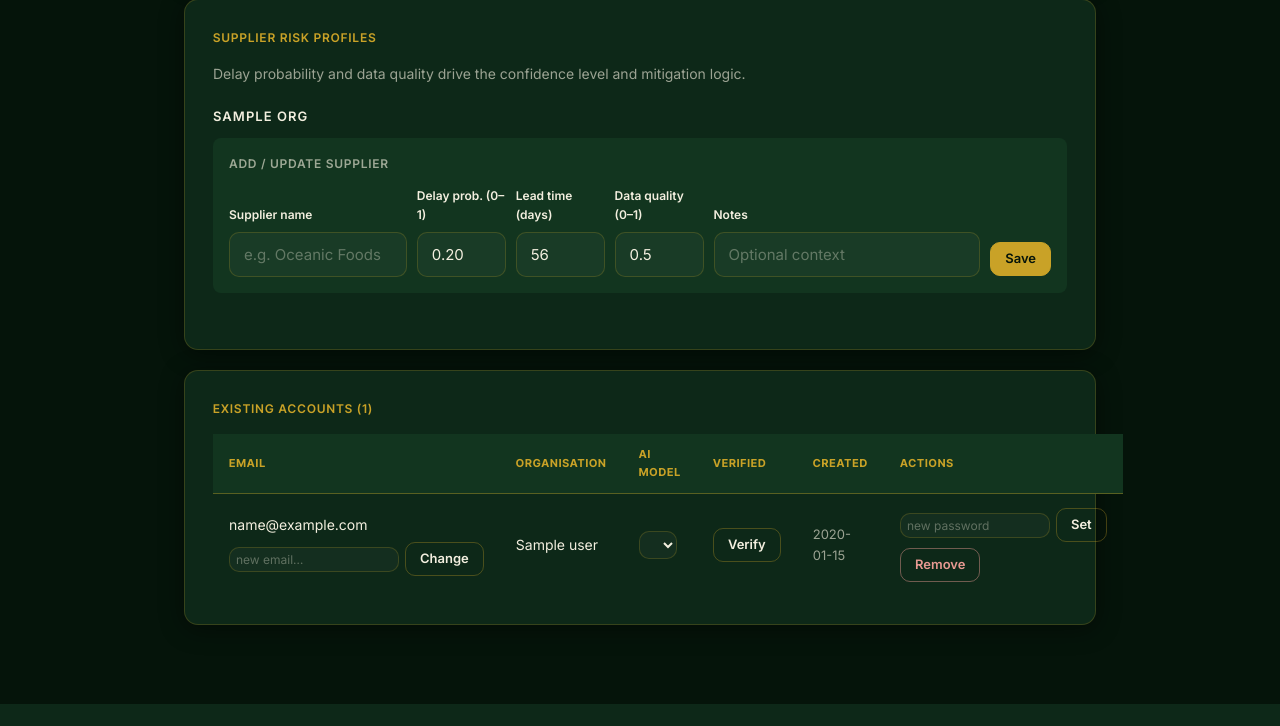
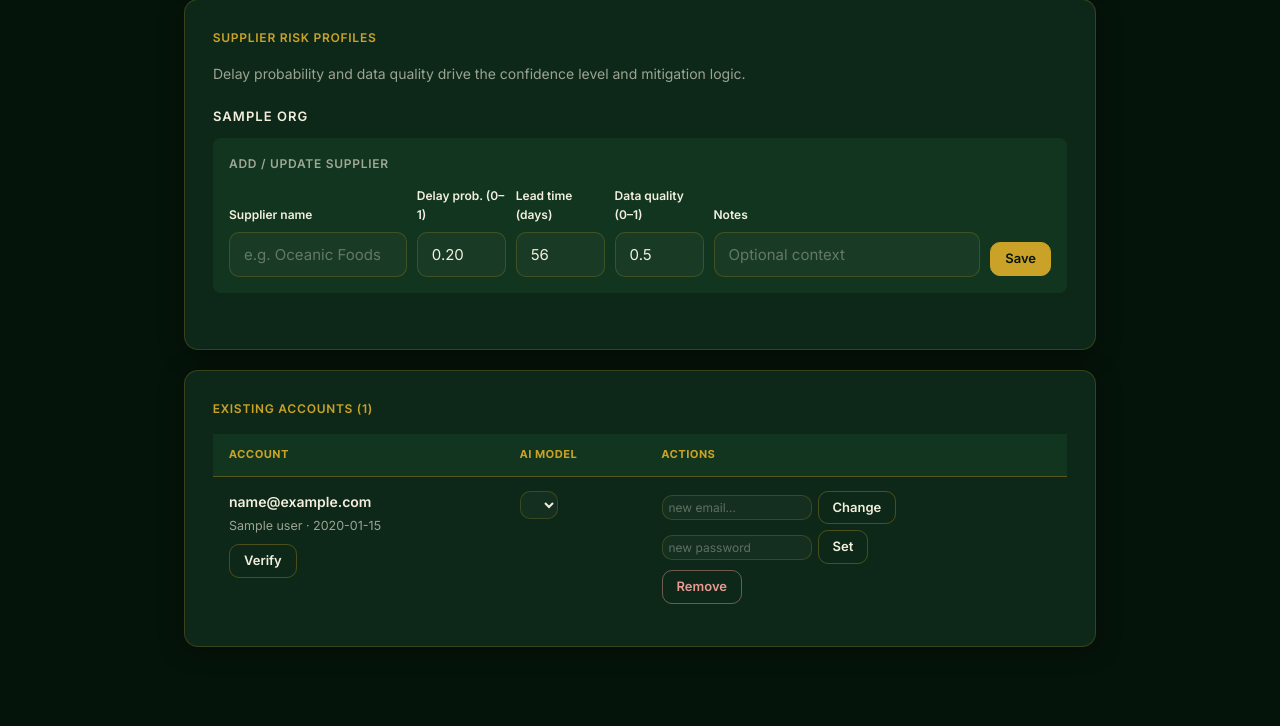
Before and after one commit to brother-yong/berthcast, a Flask app: template templates/admin.html in a window 1280 px wide. Shown: the part 1238-1964 px from the top of the page. Before the commit the page ends 1942 px from the top, so only its background shows below. Run offline with Flask 3, Linux system fonts and the light colour scheme; the template is opened without the code that fills it: most values are stand-ins (such as "Sample title", 1, 10 or a date in 2020); lists and menus that the app fills with data are empty; some libraries are stand-ins or nearby versions; some web fonts are replaced.

Commit message:
Fix dark-theme number inputs; compact admin accounts table to 3 columns

```diff
--- a/templates/admin.html
+++ b/templates/admin.html
@@ -211,35 +211,36 @@
   <div class="card">
     <div class="card-title">Existing accounts ({{ users|length }})</div>
     {% if users %}
+    <div style="overflow-x:auto;">
     <table class="data-table">
       <thead>
         <tr>
-          <th>Email</th>
-          <th>Organisation</th>
+          <th>Account</th>
           <th>AI model</th>
-          <th>Verified</th>
-          <th>Created</th>
           <th>Actions</th>
         </tr>
       </thead>
       <tbody>
         {% for u in users %}
         <tr>
-          <td>
-            <div style="margin-bottom:6px;">{{ u.email }}</div>
-            <form method="POST" action="{{ url_for('admin_panel') }}"
-                  style="display:flex; gap:6px; align-items:center;"
-                  data-confirm="Change this account's email? Make sure the new address is correct."
-                  data-confirm-label="Change email">
-              <input type="hidden" name="action" value="change_email">
-              <input type="hidden" name="user_id" value="{{ u.id }}">
-              <input type="email" name="new_email" placeholder="new email…" required
-                     style="font-size:12px; padding:4px 6px; width:170px;">
-              <button type="submit" class="btn btn-outline btn-sm">Change</button>
-            </form>
+          <td style="vertical-align:top;">
+            <div style="font-weight:600; margin-bottom:3px;">{{ u.email }}</div>
+            <div style="font-size:12.5px; color:var(--muted); margin-bottom:8px;">
+              {{ u.org_name }} · {{ u.created_at[:10] }}
+            </div>
+            {% if u.email_verified %}
+              <span style="color:var(--success); font-size:12px;">✓ Verified</span>
+            {% else %}
+              <form method="POST" action="{{ url_for('admin_panel') }}" style="display:inline;">
+                <input type="hidden" name="action" value="verify_user">
+                <input type="hidden" name="user_id" value="{{ u.id }}">
+                <button type="submit" class="btn btn-outline btn-sm" title="Mark this account as verified so the user can log in">
+                  Verify
+                </button>
+              </form>
+            {% endif %}
           </td>
-          <td>{{ u.org_name }}</td>
-          <td>
+          <td style="vertical-align:top;">
             <form method="POST" action="{{ url_for('admin_panel') }}" style="display:flex; gap:8px; align-items:center;">
               <input type="hidden" name="action" value="change_model">
               <input type="hidden" name="user_id" value="{{ u.id }}">
@@ -250,21 +251,17 @@
               </select>
             </form>
           </td>
-          <td>
-            {% if u.email_verified %}
-              <span style="color:var(--success);font-size:13px;">✓ Verified</span>
-            {% else %}
-              <form method="POST" action="{{ url_for('admin_panel') }}" style="display:inline;">
-                <input type="hidden" name="action" value="verify_user">
-                <input type="hidden" name="user_id" value="{{ u.id }}">
-                <button type="submit" class="btn btn-outline btn-sm" title="Mark this account as verified so the user can log in">
-                  Verify
-                </button>
-              </form>
-            {% endif %}
-          </td>
-          <td style="font-size:13px; color:var(--muted);">{{ u.created_at[:10] }}</td>
-          <td>
+          <td style="vertical-align:top;">
+            <form method="POST" action="{{ url_for('admin_panel') }}"
+                  style="display:flex; gap:6px; align-items:center; margin-bottom:6px;"
+                  data-confirm="Change this account's email? Make sure the new address is correct."
+                  data-confirm-label="Change email">
+              <input type="hidden" name="action" value="change_email">
+              <input type="hidden" name="user_id" value="{{ u.id }}">
+              <input type="email" name="new_email" placeholder="new email…" required
+                     style="font-size:12px; padding:4px 6px; width:150px;">
+              <button type="submit" class="btn btn-outline btn-sm">Change</button>
+            </form>
             <form method="POST" action="{{ url_for('admin_panel') }}"
                   style="display:flex; gap:6px; align-items:center; margin-bottom:6px;"
                   data-confirm="Set a new password for this account? You'll need to share it with the user."
@@ -286,6 +283,7 @@
         {% endfor %}
       </tbody>
     </table>
+    </div>
     {% else %}
       <p style="color:var(--muted);">No accounts yet. Create one above.</p>
     {% endif %}
```
